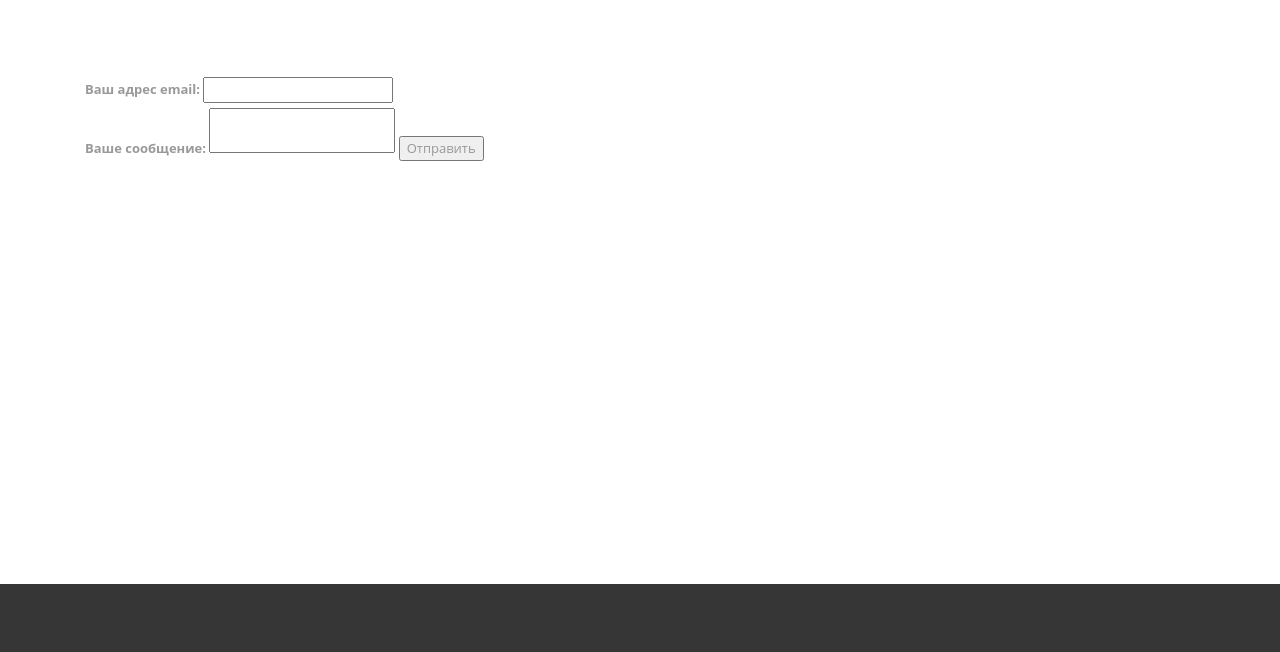
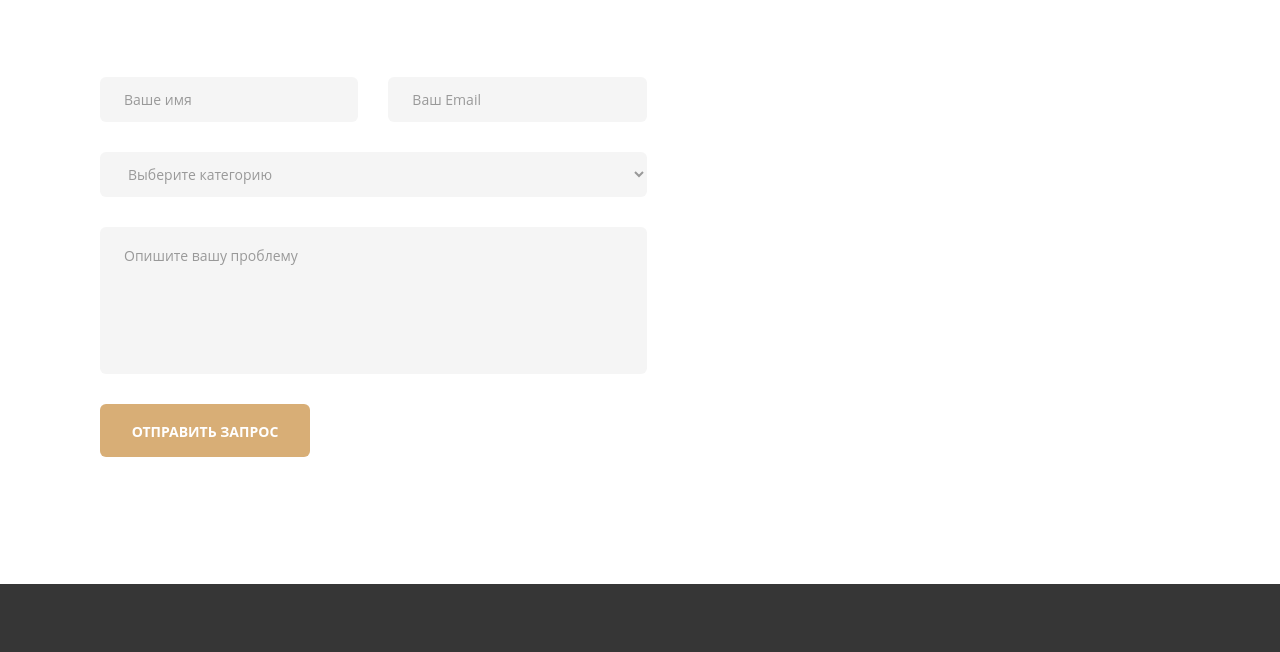
Before and after one commit to avtogar34/avtogar34.github.io, a plain HTML site: page index.html in a window 1280 px wide. Shown: the part 3746-4398 px from the top of the page. Drawn offline with Linux system fonts and the light colour scheme; files whose address does not match are found by name.

Commit message:
good form russian

```diff
--- a/index.html
+++ b/index.html
@@ -648,17 +648,34 @@
 						</div>
 						<div class="form-request">
 							<div class="row">
-								<form action="https://formspree.io/f/mnqobwrw" method="POST">
-  									<label> Ваш адрес email:
-    								<input type="text" name="_replyto">
-  									</label>
-  									<label> Ваше сообщение:
-    								<textarea name="message"></textarea>
-  									</label>
-
-  									<!-- your other form fields go here -->
-
-  									<button type="submit">Отправить</button>
+								<form class="mb-0" action="https://formspree.io/f/mnqobwrw" method="POST">
+									<div class="col-xs-12 col-sm-12 col-md-6">
+										<input type="text" class="form-control" name="your-name" placeholder="Ваше имя">
+									</div>
+									<!-- .col-md-6 end -->
+									<div class="col-xs-12 col-sm-12 col-md-6">
+										<input type="email" class="form-control" name="your-email"
+											placeholder="Ваш Email">
+									</div>
+									<!-- .col-md-6 end -->
+									<div class="col-xs-12 col-sm-12 col-md-12">
+										<select class="form-control">
+											<option>Выберите категорию</option>
+											<option>ДТП</option>
+											<option>Взыская с должников</option>
+											<option>Представление интересов</option>
+										</select>
+									</div>
+									<!-- .col-md-12 end -->
+									<div class="col-xs-12 col-sm-12 col-md-12">
+										<textarea class="form-control" name="your-message" rows="3"
+											placeholder="Опишите вашу проблему"></textarea>
+									</div>
+									<!-- .col-md-12 end -->
+									<div class="col-xs-12 col-sm-12 col-md-6">
+										<input type="submit" class="btn btn--primary" value="Отправить запрос">
+									</div>
+									<!-- .col-md-6 end -->
 								</form>
 							</div>
 						</div>
```
